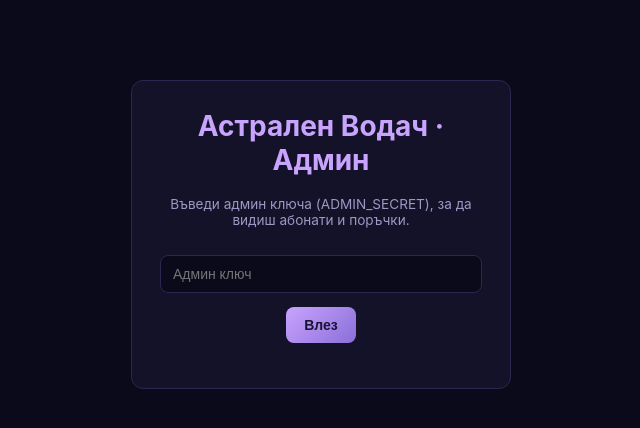
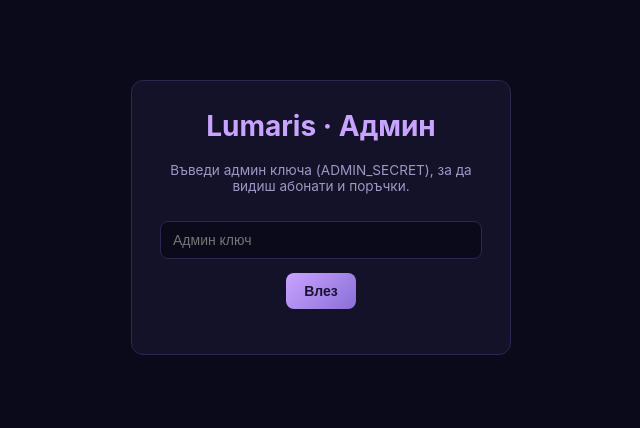
Before and after one commit to statevpp/dream-astro, a website: page admin.html in a window 1280 px wide. Shown: the whole page, without its empty margins (319-959 px from the left). Drawn offline with Linux system fonts and the light colour scheme.

Commit message:
Update title and headings from 'Астрален Водач' to 'Lumaris'

```diff
--- a/admin.html
+++ b/admin.html
@@ -4,7 +4,7 @@
 <meta charset="UTF-8" />
 <meta name="viewport" content="width=device-width, initial-scale=1.0" />
 <meta name="robots" content="noindex, nofollow" />
-<title>Админ · Астрален Водач</title>
+<title>Админ · Lumaris</title>
 <style>
   :root{
     --bg-deep:#0b0a1a; --bg-panel:#141228; --bg-panel-2:#1c1a38;
@@ -47,7 +47,7 @@
 <body>
 
 <div id="gate">
-  <h1 style="color:var(--accent);margin-top:0;">Астрален Водач · Админ</h1>
+  <h1 style="color:var(--accent);margin-top:0;">Lumaris · Админ</h1>
   <p style="color:var(--text-dim);font-size:.85rem;">Въведи админ ключа (ADMIN_SECRET), за да видиш абонати и поръчки.</p>
   <input type="password" id="secretInput" placeholder="Админ ключ" autocomplete="off" />
   <button class="btn" onclick="tryLogin()">Влез</button>
@@ -56,7 +56,7 @@
 
 <div id="app" style="display:none;">
   <header>
-    <h1>Астрален Водач · Админ панел</h1>
+    <h1>Lumaris · Админ панел</h1>
     <span class="meta" id="refreshedAt"></span>
   </header>
   <main>
```
